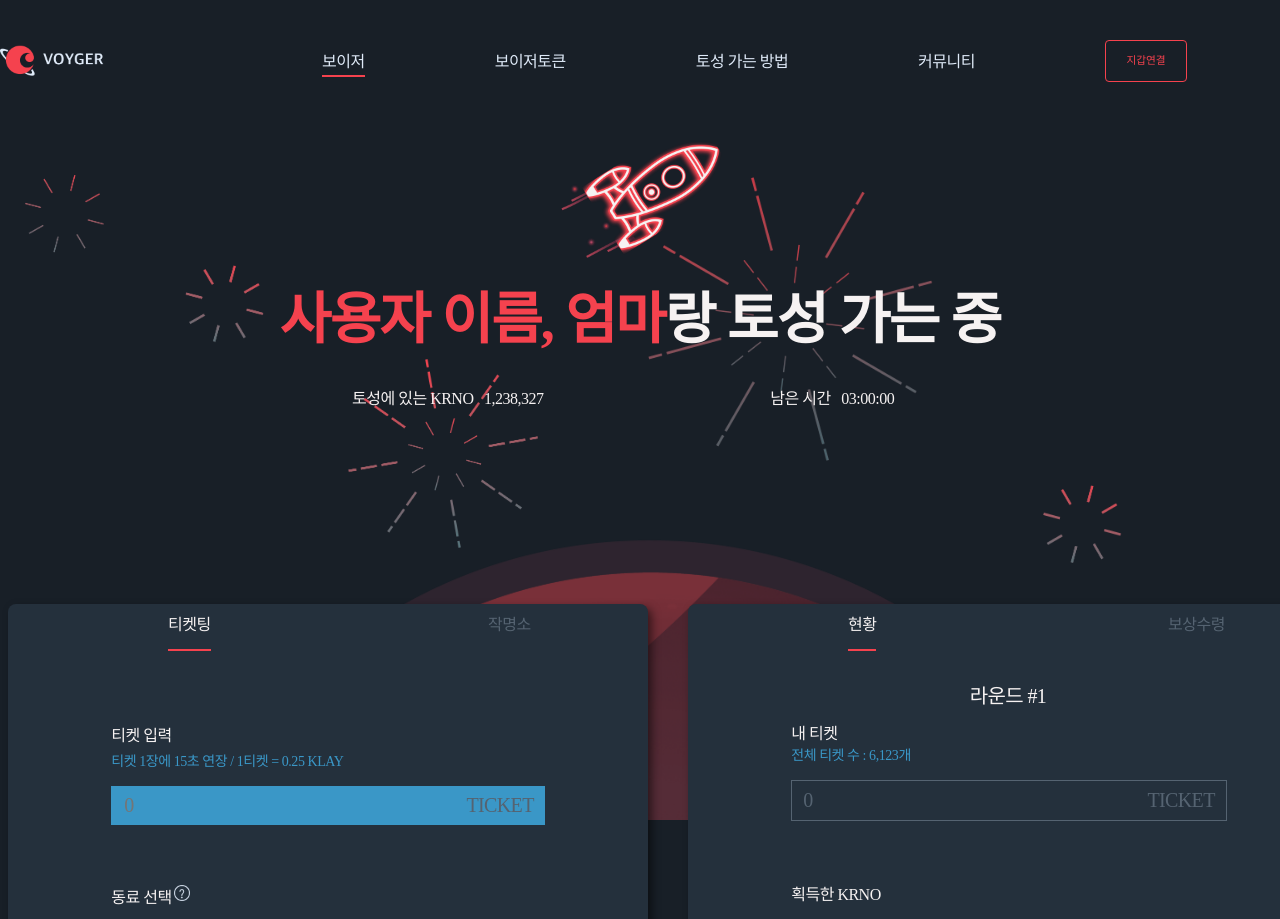
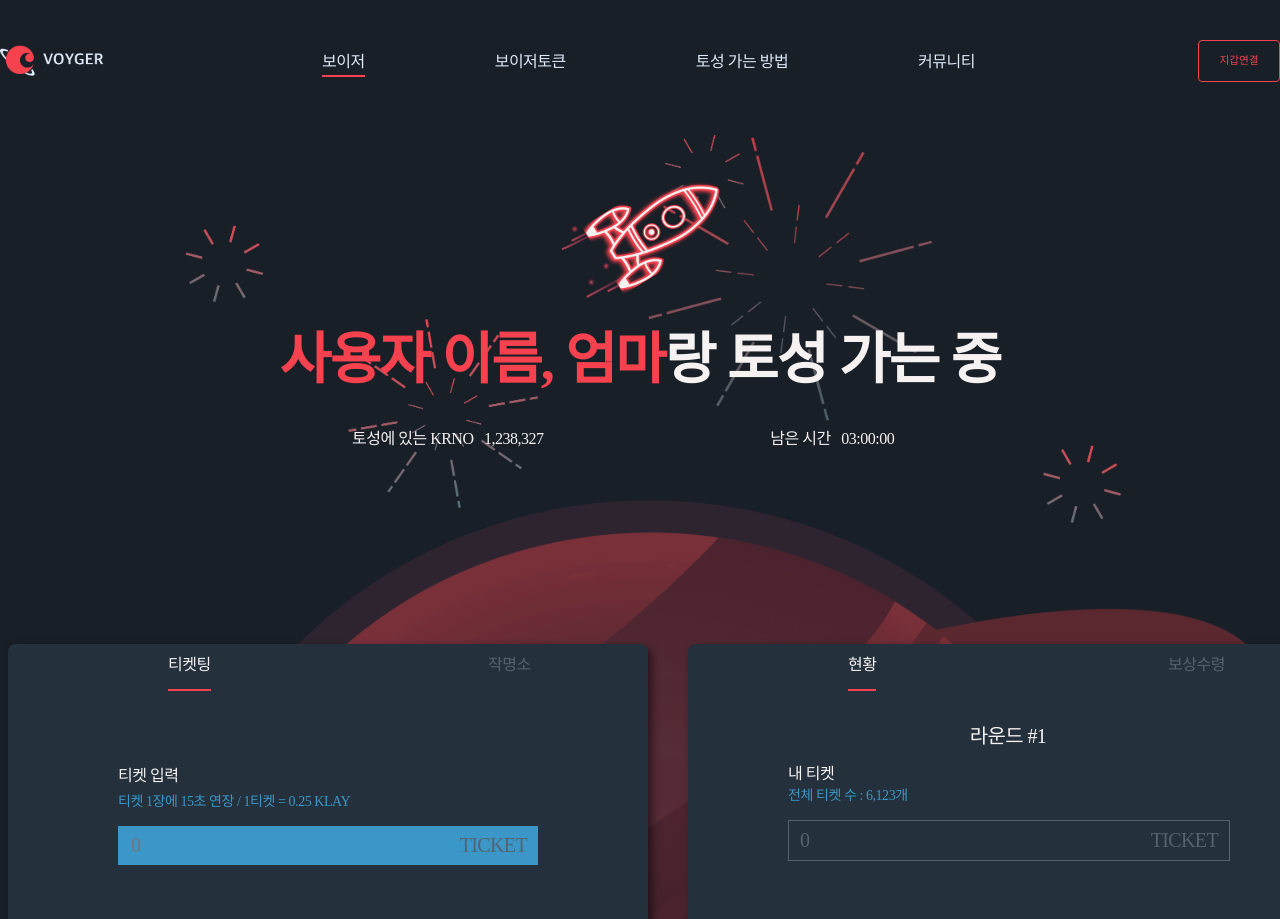
Before and after one commit to wndrms/Klay_Voyger, a React (Create React App) app: page /#/ in a window 1280 px wide. Shown: the top 919 px of the page. Built offline with nearby package versions, Linux system fonts and the light colour scheme.

Commit message:
css 편집

```diff
--- a/src/components/App.scss
+++ b/src/components/App.scss
@@ -7,5 +7,5 @@
     url('/img/img-planet@3x.png');
     background-repeat: no-repeat, no-repeat, no-repeat, no-repeat, no-repeat, no-repeat;
     background-size: 285px 284px, 79px 78px, 190px 189px, 79px 78px, 79px 78px, 100% auto;
-    background-position: right 347px top 137px, right 1176px top 135px, left 348px top 319px, left 185px top 225px, right 158px top 445px, right 0 top 471px;
+    background-position: right 347px top 137px, left 665px top 135px, left 348px top 319px, left 185px top 225px, right 158px top 445px, right 0 top 471px;
 }
--- a/src/components/Header.js
+++ b/src/components/Header.js
@@ -10,7 +10,7 @@ const Header = (props) => {
     const [account, setaccount] = useState('');
     const [open, setopen] = useState(false);
 
-    const onClick = async () => {
+    const onLogin = async () => {
         if (typeof window.klaytn !== 'undefined') {
             // Kaikas user detected. You can now use the provider.
             const provider = window['klaytn']
@@ -23,9 +23,18 @@ const Header = (props) => {
         }
     }
 
+    const onLogout = async () => {
+        try {
+            const accounts = await window.klaytn.on('disconnect', () => {});
+            setaccount('');
+            setopen(false);
+        } catch(e){
+            console.error(e);
+        }
+    }
+
     const cutaddress = (address) => {
         let cut = address.substr(0, 5) + '. . .' + address.substr(-4, 4);
-        console.log(cut);
         return cut
     }
     return(
@@ -66,7 +75,7 @@ const Header = (props) => {
                             <div className="pointer main-header__user">
                                 <div className="vf-center">
                                     {!account ?
-                                        <div className="main-access-btn" onClick={onClick}>
+                                        <div className="main-access-btn" onClick={onLogin}>
                                                 <span className="main-access-btn__text">지갑연결</span>
                                         </div> :
                                         <div className="main-access-btn auth" onClick={() => setopen(true)}>
@@ -85,7 +94,7 @@ const Header = (props) => {
                                                 {cutaddress(account)}
                                             </div>
                                         </div>
-                                        <div className="main-header__button__area">
+                                        <div className="main-header__button__area" onClick={onLogout}>
                                             <span>로그아웃</span>
                                         </div>
                                     </section>
--- a/src/components/Header.scss
+++ b/src/components/Header.scss
@@ -4,7 +4,7 @@ ul {
 #main-header {
     width: 100%;
     height: 40px;
-    margin: 40px 0;
+    padding: 40px 0;
     .main-header {
         width: 1280px;
         height: 40px;
@@ -40,8 +40,10 @@ ul {
 
             .main-header__desktop {
                 display: flex;
+                flex: 1;
 
                 .main-header__nav {
+                    flex: 1;
                     height: 40px;
                     .main-header__nav__path {
                         height: 40px;
@@ -111,7 +113,7 @@ ul {
             width: 290px;
             height: 180px;
             position:absolute;
-            right: 16.0417vw;
+            right : calc(50% - 640px);
             border-radius: 6px;
             box-shadow: 2px 4px 10px 0 rgba(0, 0, 0, 0.1);
             background-color: #27313b;
--- a/src/components/InputBox.js
+++ b/src/components/InputBox.js
@@ -13,7 +13,7 @@ const InputBox = (props) => {
     }
     const onFocus = event => setFocus(!Focus);
     return (
-        <div className="input-box-basic" style={{paddingTop:props.padding}}>
+        <div className="input-box-basic" style={{padding:props.padding}}>
             <div className="input-text-area">
                 <div className="input-title">
                     <span>{props.title}</span>
--- a/src/components/Main.js
+++ b/src/components/Main.js
@@ -59,7 +59,7 @@ const Main = () => {
                                                 type="number"
                                                 placeholder="0"
                                                 symbol="TICKET"
-                                                padding="58px"
+                                                padding="58px 10px 0 10px"
                                                 error="0"
                                                 errorMessage="소유한 티켓보다 많습니다."/> :
                                             <InputBox
@@ -74,7 +74,9 @@ const Main = () => {
                                                 {!card1 ?
                                                     <>
                                                         <span className="notice-text">동료 선택</span>
-                                                        <img src="img/icon-question@3x.png" alt="?" className="help"/>
+                                                        <div>
+                                                            <img src="img/icon-question@3x.png" alt="?" className="help"/>
+                                                        </div>
                                                     </> :
                                                     <span className="notice-text">작명 유의사항</span>
                                                 }
--- a/src/components/Main.scss
+++ b/src/components/Main.scss
@@ -4,34 +4,29 @@ input[type="number"]::-webkit-inner-spin-button {
     margin: 0;
 }
 
-@mixin sub-title {
+@mixin text {
     font-family: NotoSansKR;
-    font-size: 16px;
     font-weight: normal;
     font-stretch: normal;
     font-style: normal;
     line-height: normal;
+}
+@mixin sub-title {
+    @include text;
+    font-size: 16px;
     letter-spacing: -0.5px;
     color: #f6f2f2;
 }
 @mixin sub-text {
-    font-family: NotoSansKR;
+    @include text;
     font-size: 14px;
-    font-weight: normal;
-    font-stretch: normal;
-    font-style: normal;
-    line-height: normal;
     letter-spacing: -0.44px;
     color: #3a97c7;
 }
 
 @mixin notice-text {
-    font-family: NotoSansKR;
+    @include text;
     font-size: 12px;
-    font-weight: normal;
-    font-stretch: normal;
-    font-style: normal;
-    line-height: normal;
     letter-spacing: -0.38px;
     color: #3a97c7;
 }
@@ -96,8 +91,7 @@ main {
         }
         .main-card {
             width: 100%;
-            height: auto;
-            height: 47.92vw;
+            height: 600px;
             position: absolute;
             .card-area {
                 position:absolute;
@@ -142,7 +136,6 @@ main {
                                     color: #f6f2f2;
                                 }
                                 .selected:after {
-                                    animation:bounce-x-ltr;
                                     position: absolute;
                                     width: 100%;
                                     height: 2px;
@@ -156,28 +149,32 @@ main {
                         .box-content {
                             width: auto;
                             height: 475px;
-                            padding-left: 16.13%;
-                            padding-right: 16.13%;
+                            padding-left: 100px;
+                            padding-right: 100px;
                             .notice-box {
-                                padding-top: 4.5164vw;
+                                padding-top: 86px;
                                 .notice-title {
-                                    height: 20px;
-                                    display: inline-block;
-                                    padding: 0;
+                                    display: flex;
+                                    padding-left: 10px;
+                                    height: 24px;
+                                    vertical-align: middle;
                                     .notice-text {
-                                        margin: 0;
+                                        display: inline-block;
                                         font-family: NotoSansKR;
                                         font-size: 16px;
                                         font-weight: normal;
                                         font-stretch: normal;
                                         font-style: normal;
-                                        line-height: normal;
+                                        line-height: 24px;
                                         letter-spacing: -0.5px;
                                         color: #f6f2f2;
                                     }
-                                    .help {
-                                        width: 20px;
-                                        height: 20px;
+                                    div {
+                                        margin-left: 8px;
+                                        .help {
+                                            width: 20px;
+                                            height: 20px;
+                                        }
                                     }
                                 }
                                 .buddies {
--- a/src/components/Voyger.scss
+++ b/src/components/Voyger.scss
@@ -9,7 +9,7 @@
 main {
     .main-page {
         width: 100%;
-        height: calc(100vh - 120px);
+        height: 1280px;
         .main-title-voyger {
             margin-top: 140px;
             text-align: center;
@@ -34,8 +34,7 @@ main {
         }
         .main-card {
             width: 100%;
-            height: auto;
-            height: 47.92vw;
+            height: 600px;
             position: absolute;
             .card-area {
                 position:absolute;
```
